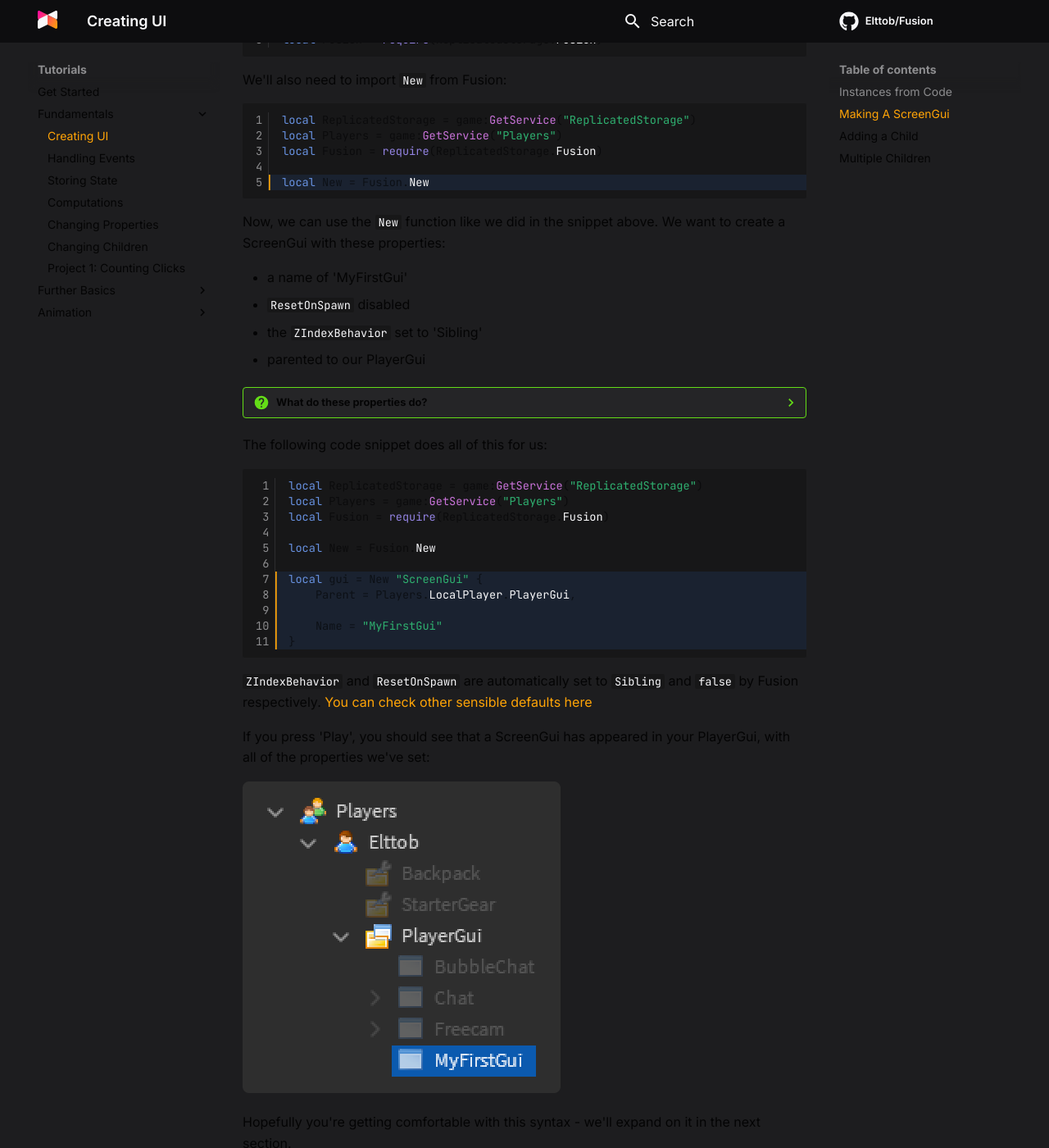
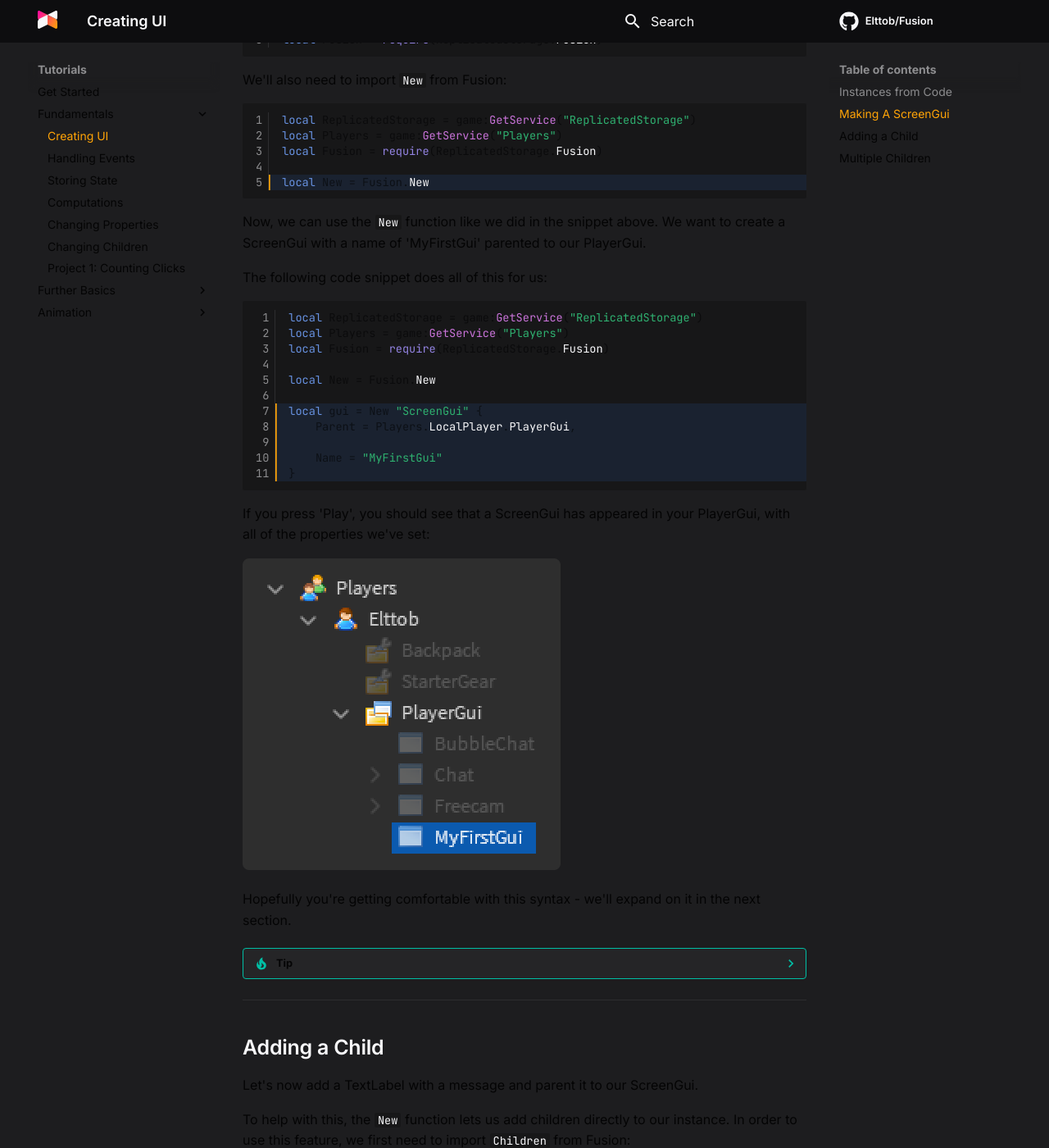
Before and after one commit to dphfox/Fusion, an MkDocs documentation site: the page built from docs/tutorials/fundamentals/creating-ui.md, in a window 1280 px wide and 1400 px high, scrolled down 1423 px. Shown: the whole window at 82% size. Built offline with MkDocs 1.6.1 and Material for MkDocs 9.7.7, drawn with Linux system fonts in a browser that asks for light colours; comment, search, counter and statistics services are not loaded.

Commit message:
Update creating-ui.md

````diff
--- a/docs/tutorials/fundamentals/creating-ui.md
+++ b/docs/tutorials/fundamentals/creating-ui.md
@@ -86,18 +86,7 @@ local New = Fusion.New
 ```
 
 Now, we can use the `New` function like we did in the snippet above. We want to
-create a ScreenGui with these properties:
-
-- a name of 'MyFirstGui'
-- `ResetOnSpawn` disabled
-- the `ZIndexBehavior` set to 'Sibling'
-- parented to our PlayerGui
-
-??? question "What do these properties do?"
-	- A name makes it easier to find our UI in the Explorer.
-	- Disabling `ResetOnSpawn` stops Roblox destroying our UI after we respawn.
-	- `ZIndexBehavior` is mostly preference, but [it changes how UI is arranged by depth](https://devforum.roblox.com/t/new-zindexbehavior-property-is-now-live/76051).
-	- Parenting it to the PlayerGui makes our UI visible on-screen.
+create a ScreenGui with a name of 'MyFirstGui' parented to our PlayerGui.
 
 The following code snippet does all of this for us:
 
@@ -115,8 +104,6 @@ local gui = New "ScreenGui" {
 }
 ```
 
-`ZIndexBehavior` and `ResetOnSpawn` are automatically set to `Sibling` and `false` by Fusion respectively. [You can check other sensible defaults here](https://elttob.github.io/Fusion/api-reference/api/new/#default-properties)
-
 If you press 'Play', you should see that a ScreenGui has appeared in your
 PlayerGui, with all of the properties we've set:
 
@@ -124,6 +111,12 @@ PlayerGui, with all of the properties we've set:
 
 Hopefully you're getting comfortable with this syntax - we'll expand on it in
 the next section.
+
+??? tip
+	Fusion automatically applies some 'sensible default' properties for
+	you, so you don't have to specify them. Here, `ZIndexBehavior` will
+	default to 'false' and `ResetOnSpawn` defaults to `false`.
+	[You can see a list of all default properties here.](https://elttob.github.io/Fusion/api-reference/api/new/#default-properties)
 
 -----
 
````
